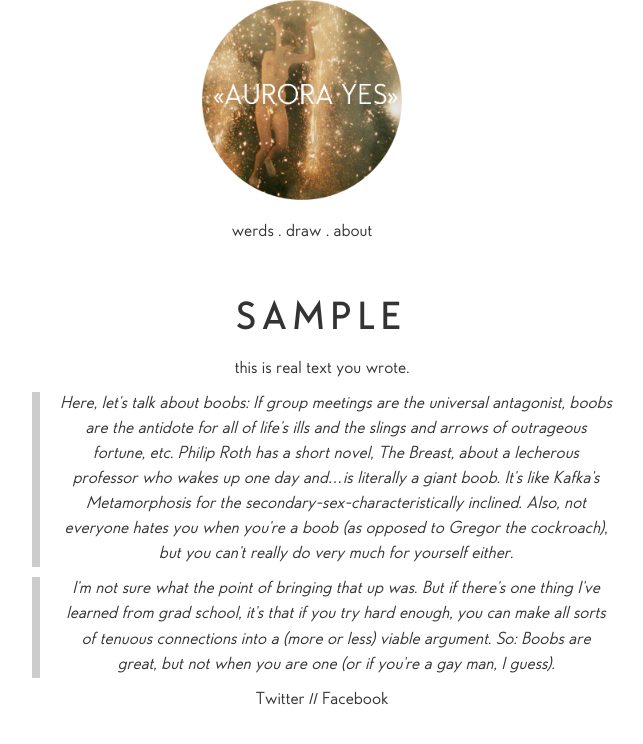
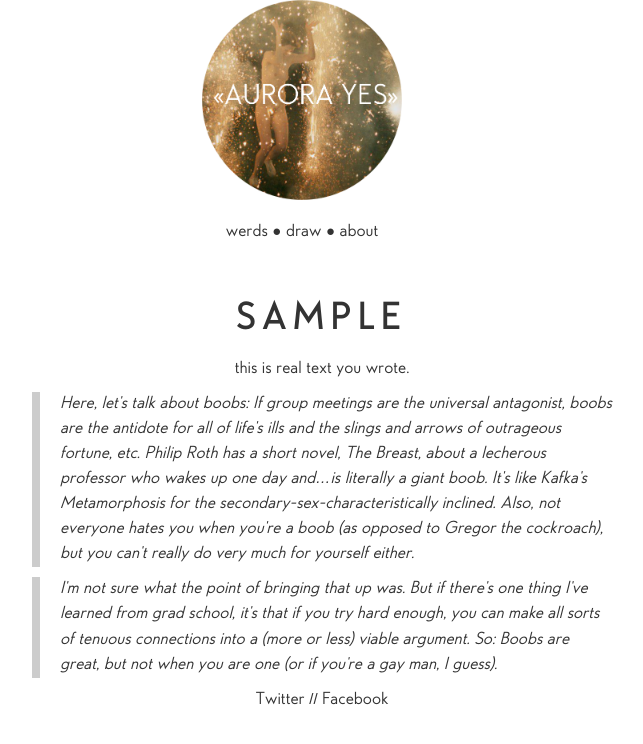
Before and after one commit to auroranou/old-portfolio, a Jekyll site: the page built from _posts/blog/2012-12-03-first.md, in a window 1280 px wide. Shown: the top 744 px of the page, without its empty margins (338-981 px from the left). Built offline with Jekyll 4.4.1, drawn with Linux system fonts in a browser that asks for light colours.

Commit message:
clean up

```diff
--- a/_includes/header.html
+++ b/_includes/header.html
@@ -1,15 +1,15 @@
 
 
 
-<a class='quiet' href='/'>
+<a class='quiet center' href='/'>
 <img id='circle margin2y' src='{{base}}/img/circle.png' alt='circle' width='200px'/>
 </a>
 
 
-<div class="nav margin2y">
+<div class="nav center margin2y">
     <a href="{{base}}/werds" class='quiet' {% if page.class == "werds" %}class="active"{% endif %}>
-	     werds</a> .
+	     werds</a> &#9679;
     <a href="{{base}}/draw" class='quiet' {% if page.class == "draw" %}class="active"{% endif %}>
-        draw</a> .
+        draw</a> &#9679;
     <a href="{{base}}/about" class='quiet' {% if page.class == "about" %}class="active"{% endif %}>about</a>
 </div>
--- a/_layouts/default.html
+++ b/_layouts/default.html
@@ -4,7 +4,7 @@
 
 <body>
 
-<div class='container clearfix prose'>
+<div class='container center clearfix prose'>
 {{content}}
 
 {% include footer.html %}
--- a/site.css
+++ b/site.css
@@ -143,6 +143,7 @@
   font-style:italic;
   padding-left:20px;
   border-left: solid 8px #ccc;
+  text-align: left;
   margin:10px;
   }
 
```
